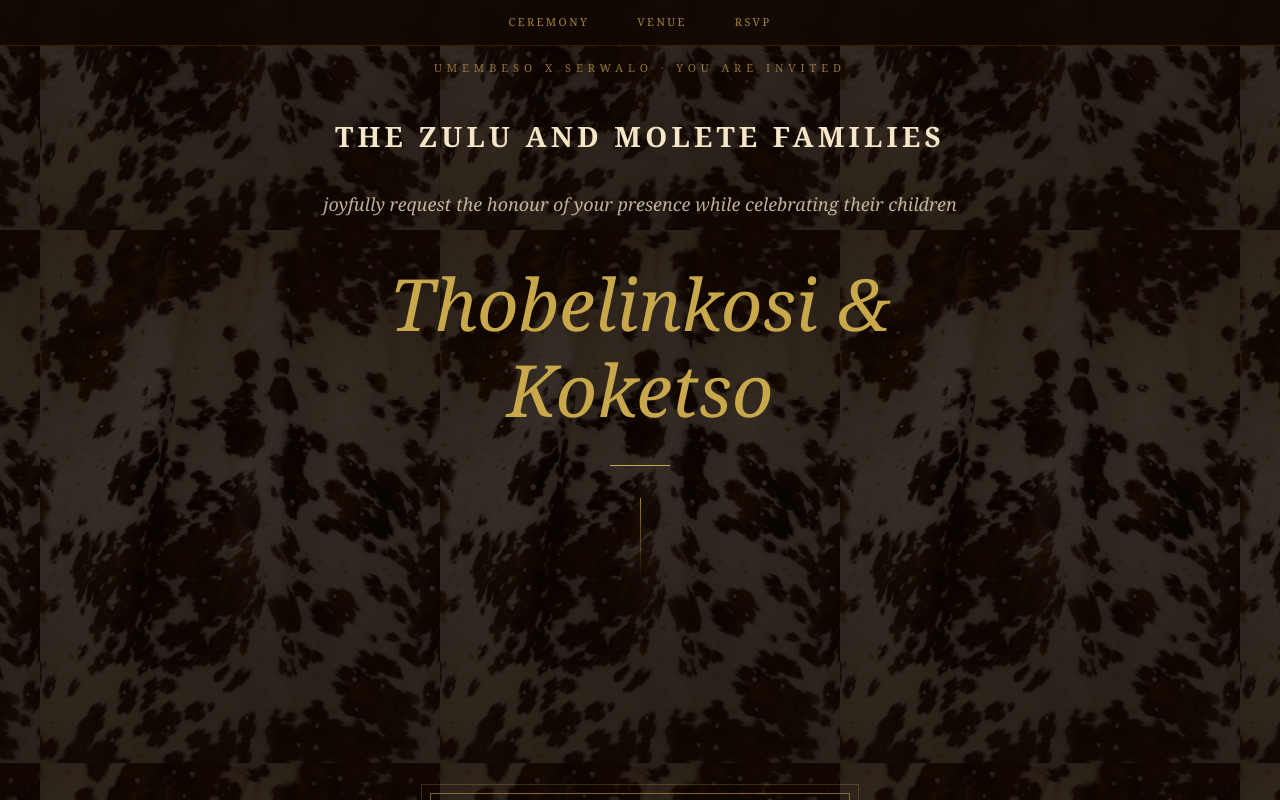
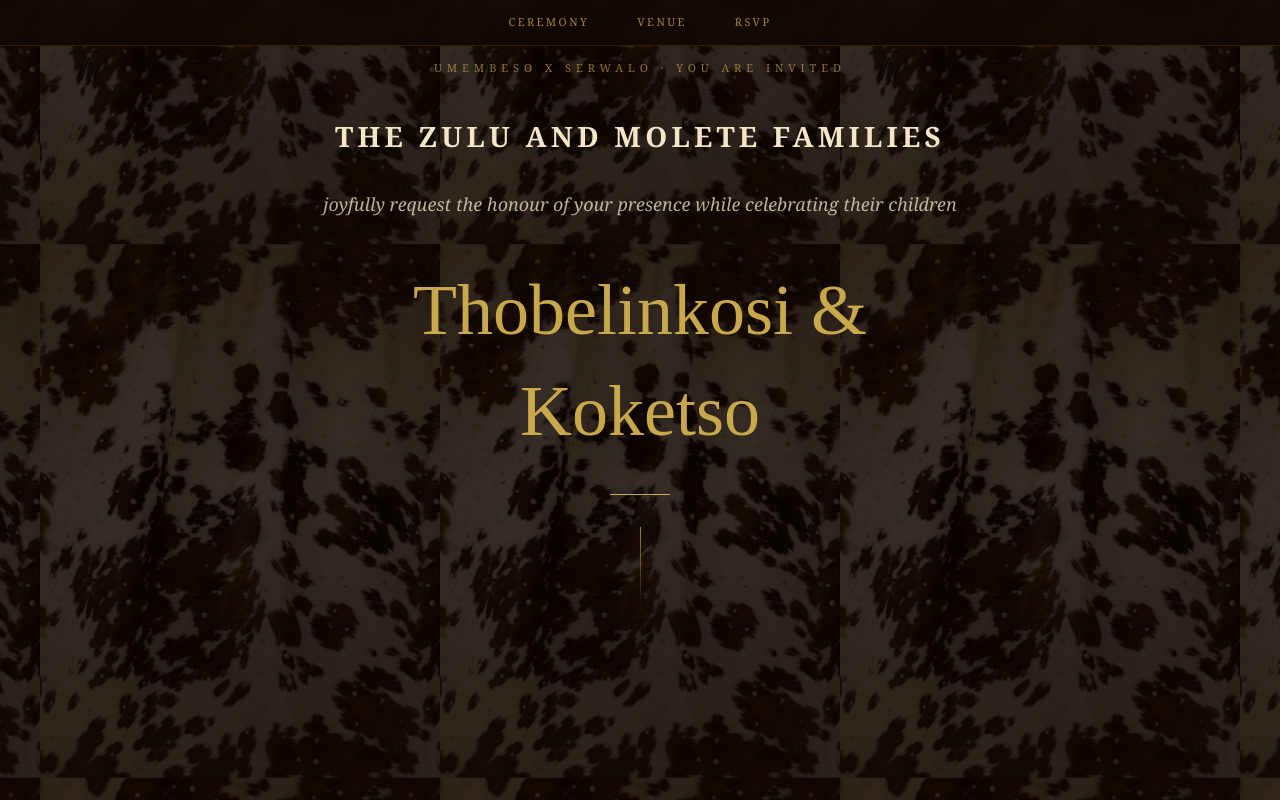
Before and after one commit to Princess7802/zulu-wedding-site, a Next.js app: page / in a window 1280 px wide. Both pictures are taken after a click on the button "SKIP ›". Shown: the top 800 px of the page. Built offline with nearby package versions, Linux system fonts and the light colour scheme.

Commit message:
add google fonts to layout

```diff
--- a/app/page.js
+++ b/app/page.js
@@ -131,7 +131,7 @@ export default function ZuluHeritageWeddingInvitation() {
         )}
 
         <style>{`
-          @import url('https://fonts.googleapis.com/css2?family=Cinzel:wght@400;600&family=Cormorant+Garamond:ital,wght@1,300;1,400&display=swap');
+          @import url('https://fonts.googleapis.com/css2?family=Cinzel:wght@400;600&family=Great+Vibes&family=Cormorant+Garamond:ital,wght@1,300;1,400&display=swap');
           @keyframes tapPulse { 0%,100%{opacity:.85} 50%{opacity:.3} }
           @keyframes fadeOut {
             0% { opacity: 1; transform: scale(1); }
@@ -232,11 +232,10 @@ export default function ZuluHeritageWeddingInvitation() {
             style={{
               color: "#c8a84b",
               fontSize: "clamp(40px,9vw,72px)",
-              fontFamily: "'Cormorant Garamond', Georgia, serif",
-              fontWeight: "300",
-              fontStyle: "italic",
+              fontFamily: "'Great Vibes', cursive",
+              fontWeight: "400",
               margin: "0 0 32px",
-              lineHeight: 1.2,
+              lineHeight: 1.4,
             }}
           >
             Thobelinkosi & Koketso
```
